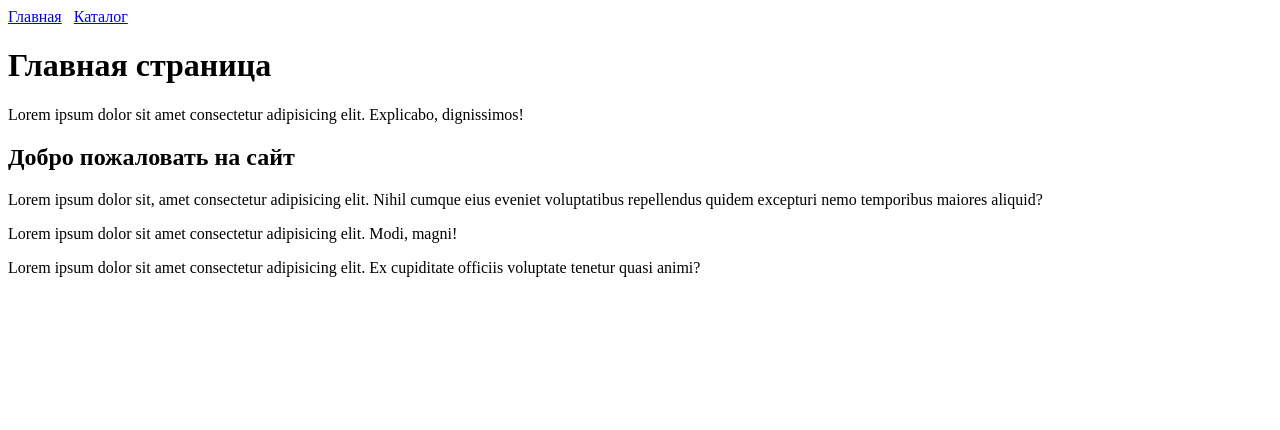
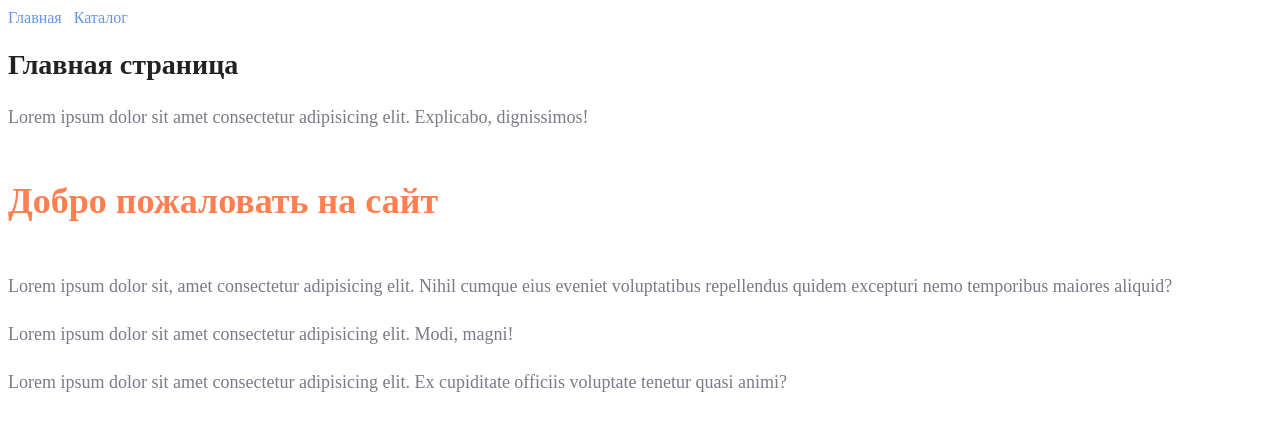
Before and after one commit to SlavaVasilakiy/HTML-CSS-lvl1, a plain HTML site: page Lesson_2/Homework_2/index.html in a window 1280 px wide. Drawn offline with Linux system fonts and the light colour scheme.

Commit message:
lesson_4 homework done (style.css)

```diff
--- a/Lesson_2/Homework_2/index.html
+++ b/Lesson_2/Homework_2/index.html
@@ -4,23 +4,24 @@
     <meta charset="UTF-8" />
     <meta name="viewport" content="width=device-width, initial-scale=1.0" />
     <title>Главная страница</title>
+    <link rel="stylesheet" href="style.css">
   </head>
   <body>
-    <a href="index.html">Главная</a> &nbsp;
-    <a href="./catalog/catalog.html">Каталог</a>
-    <h1>Главная страница</h1>
-    <p>
+    <a class="nav_link" href="index.html">Главная</a> &nbsp;
+    <a class="nav_link" href="./catalog/catalog.html">Каталог</a>
+    <h1 class="title">Главная страница</h1>
+    <p class="text">
       Lorem ipsum dolor sit amet consectetur adipisicing elit. Explicabo,
       dignissimos!
     </p>
-    <h2>Добро пожаловать на сайт</h2>
-    <p>
+    <h2 class="subtitle">Добро пожаловать на сайт</h2>
+    <p class="text">
       Lorem ipsum dolor sit, amet consectetur adipisicing elit. Nihil cumque
       eius eveniet voluptatibus repellendus quidem excepturi nemo temporibus
       maiores aliquid?
     </p>
-    <p>Lorem ipsum dolor sit amet consectetur adipisicing elit. Modi, magni!</p>
-    <p>
+    <p class="text">Lorem ipsum dolor sit amet consectetur adipisicing elit. Modi, magni!</p>
+    <p class="text">
       Lorem ipsum dolor sit amet consectetur adipisicing elit. Ex cupiditate
       officiis voluptate tenetur quasi animi?
     </p>
--- /dev/null
+++ b/Lesson_2/Homework_2/style.css
@@ -0,0 +1,32 @@
+a {
+  text-decoration: none;
+}
+
+.nav_link {
+    color: cornflowerblue;
+    font-size: 16px;
+    line-height: 20px;
+}
+
+.title {
+    color: #222222;
+    font-size: 28px;
+    line-height: 36px;
+    font-weight: bold;
+}
+
+.text {
+    font-style: normal;
+    font-weight: 300;
+    font-size: 18px;
+    line-height: 30px;
+    color: #7D7987;
+}
+
+.subtitle {
+    color: coral;
+    font-style: normal;
+    font-weight: 700;
+    font-size: 36px;
+    line-height: 80px;
+}
```
Also changed, not shown: Lesson_2/Homework_2/catalog/catalog.html (+11 -10 lines).
